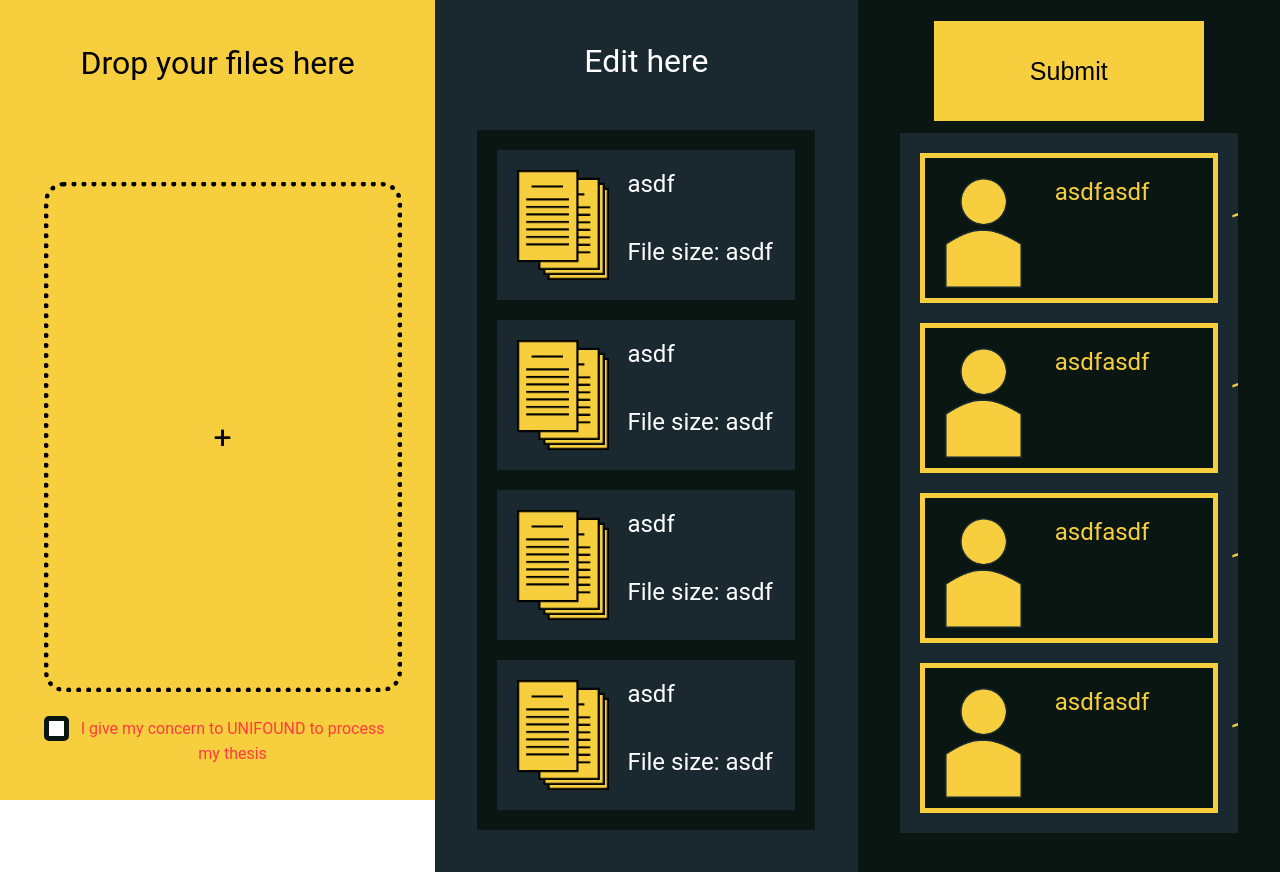
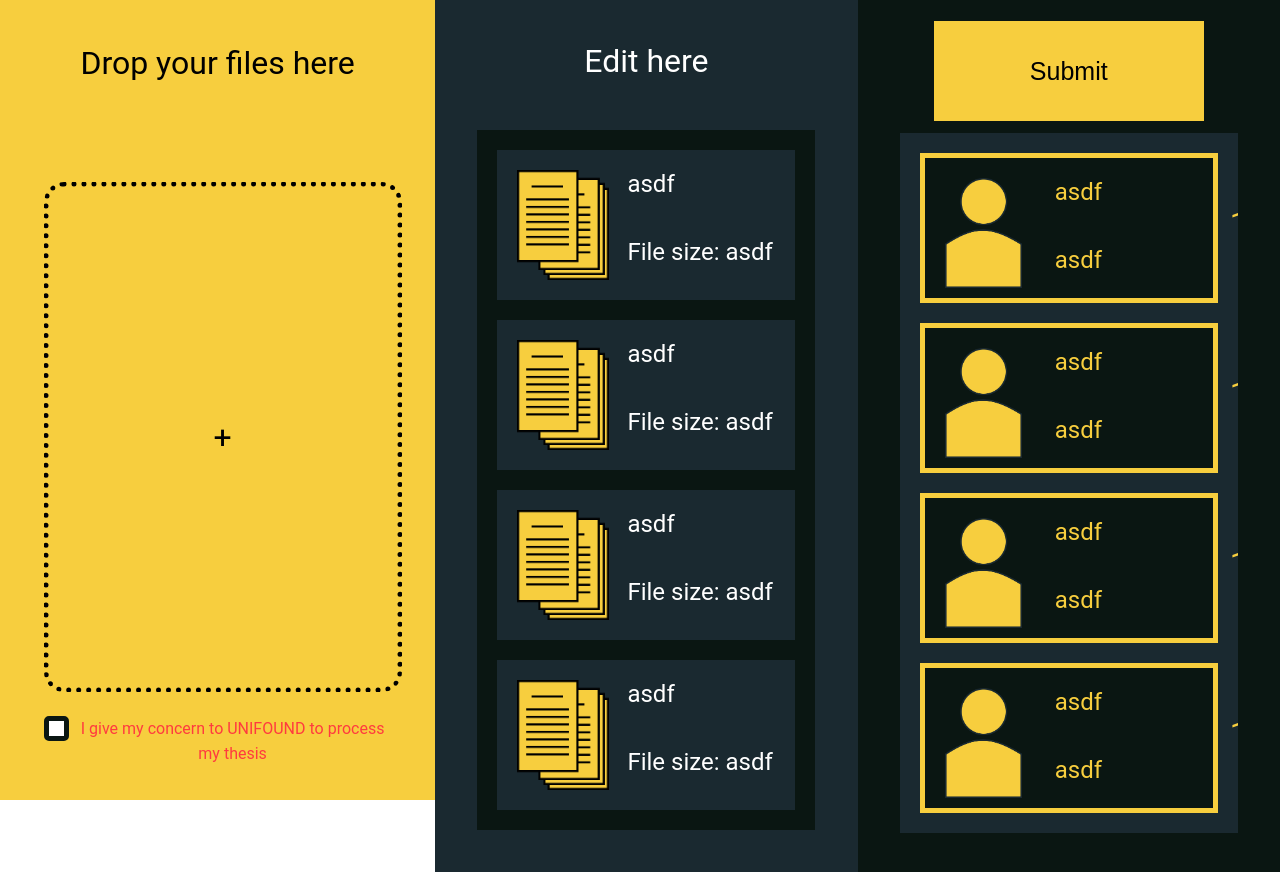
Before and after one commit to devteamepic/frontend, a React (Create React App) app: page / in a window 1280 px wide. Built offline with nearby package versions, Linux system fonts and the light colour scheme.

Commit message:
fixed profitem lines

```diff
--- a/src/components/core/molecules/ProfItem/ProfItem.js
+++ b/src/components/core/molecules/ProfItem/ProfItem.js
@@ -25,11 +25,14 @@ const ProfItem = ({ fileObject, dispatch, ...props }) => {
           <div style={{ textOverflow: 'ellipsis', whiteSpace: 'nowrap', overflow: 'hidden' }}>
             <Text
               size = 'medium'
+              isHeader = { true }
             >
               asdf
             </Text>
+            <><br/><br/></>
             <Text
               size = 'medium'
+              isHeader = { true }
             >
               asdf
             </Text>
@@ -68,10 +71,13 @@ const ProfItem = ({ fileObject, dispatch, ...props }) => {
             <div style={{ gridColumn: '1/5', height: '200px', padding: '10px 10px 10px 0',  wordWrap: 'break-word', width: '100%' }}>
               <Text
                 size = 'medium'
+                isHeader = { true }
               >
                 Email: dmarkitanov@gmail.com
               </Text>
+              <><br/><br/></>
               <Text
+                isHeader = { true }
                 size = 'medium'
               >
                 Related Article:
```
